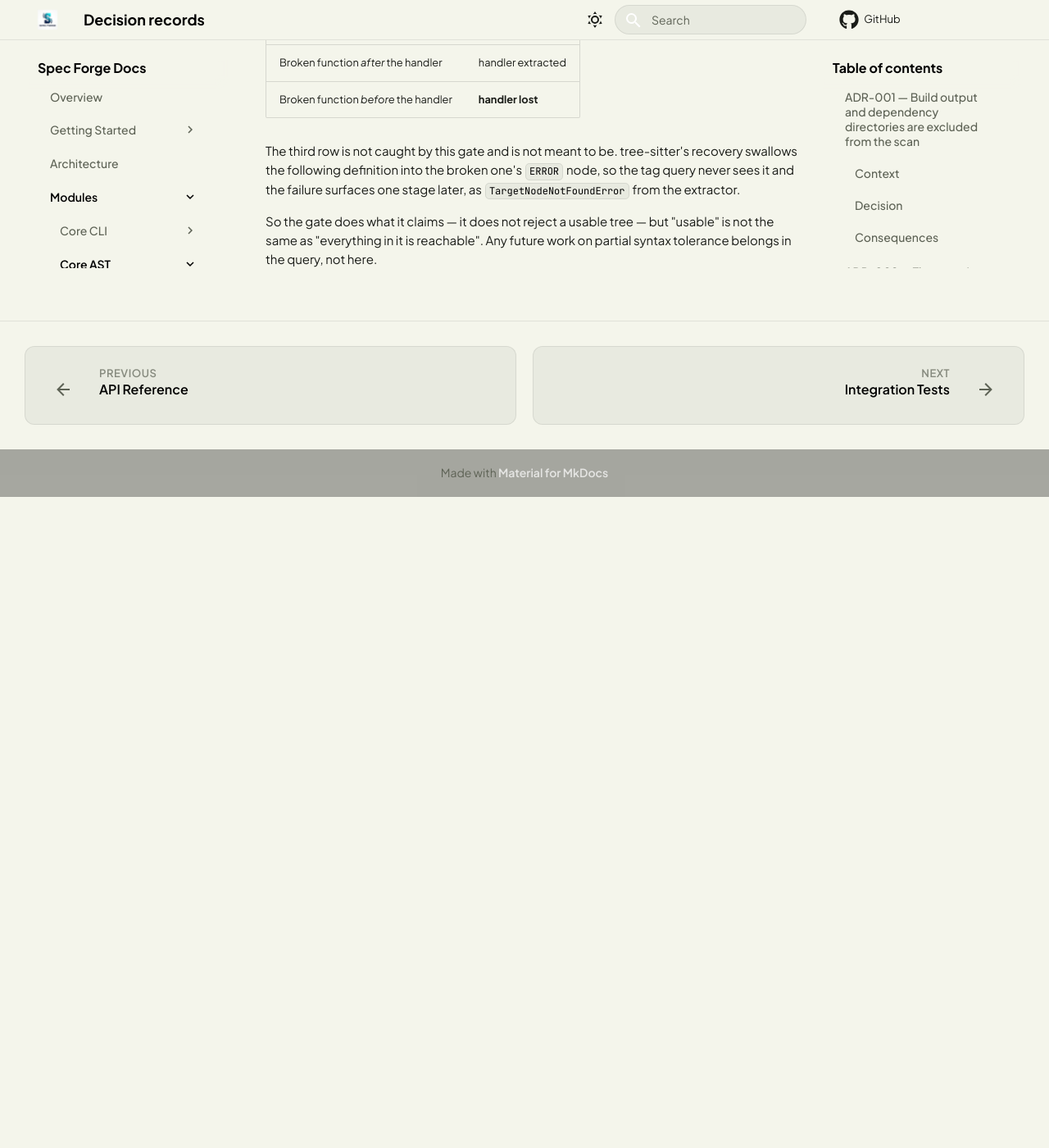
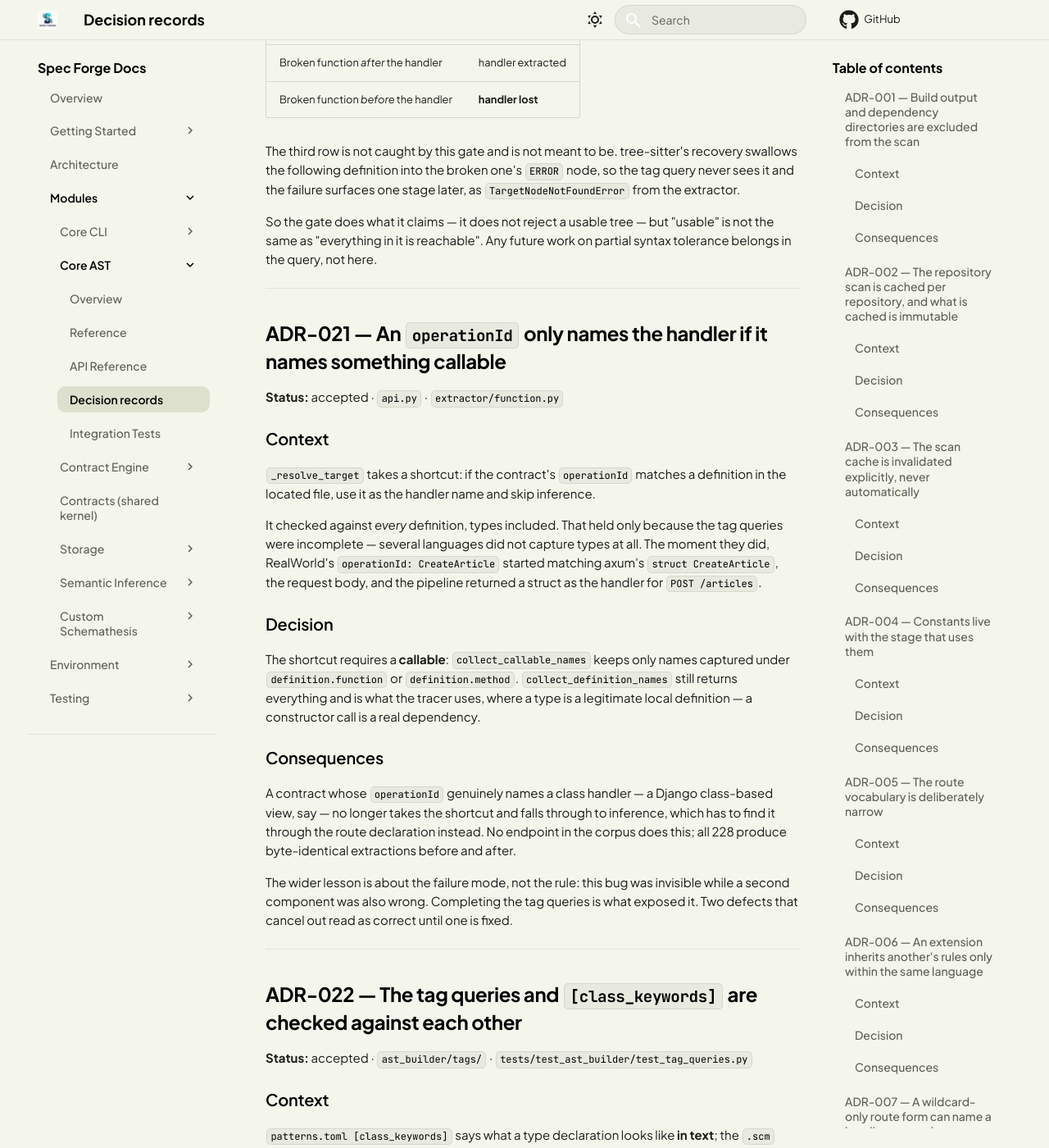
Before and after one commit to Spec-Forge-Testing/specforge-docs, an MkDocs documentation site: the page built from docs/modules/core-ast/adr.md, in a window 1280 px wide and 1400 px high, scrolled down 15898 px. Shown: the whole window at 82% size. Built offline with MkDocs 1.6.1 and Material for MkDocs 9.7.7, drawn with Linux system fonts in a browser that asks for light colours; comment, search, counter and statistics services are not loaded; before the commit the page ends 16504 px from its top, so only the background shows below that; some of the changed text lies outside the part shown.

Commit message:
docs(core-ast): record the tag query consistency rules

```diff
--- a/docs/modules/core-ast/adr.md
+++ b/docs/modules/core-ast/adr.md
@@ -707,3 +707,84 @@ the tag query never sees it and the failure surfaces one stage later, as
 So the gate does what it claims — it does not reject a usable tree — but "usable"
 is not the same as "everything in it is reachable". Any future work on partial
 syntax tolerance belongs in the query, not here.
+
+---
+
+## ADR-021 — An `operationId` only names the handler if it names something callable
+
+**Status:** accepted · `api.py` · `extractor/function.py`
+
+### Context
+
+`_resolve_target` takes a shortcut: if the contract's `operationId` matches a
+definition in the located file, use it as the handler name and skip inference.
+
+It checked against *every* definition, types included. That held only because the
+tag queries were incomplete — several languages did not capture types at all. The
+moment they did, RealWorld's `operationId: CreateArticle` started matching axum's
+`struct CreateArticle`, the request body, and the pipeline returned a struct as
+the handler for `POST /articles`.
+
+### Decision
+
+The shortcut requires a **callable**: `collect_callable_names` keeps only names
+captured under `definition.function` or `definition.method`.
+`collect_definition_names` still returns everything and is what the tracer uses,
+where a type is a legitimate local definition — a constructor call is a real
+dependency.
+
+### Consequences
+
+A contract whose `operationId` genuinely names a class handler — a Django
+class-based view, say — no longer takes the shortcut and falls through to
+inference, which has to find it through the route declaration instead. No
+endpoint in the corpus does this; all 228 produce byte-identical extractions
+before and after.
+
+The wider lesson is about the failure mode, not the rule: this bug was invisible
+while a second component was also wrong. Completing the tag queries is what
+exposed it. Two defects that cancel out read as correct until one is fixed.
+
+---
+
+## ADR-022 — The tag queries and `[class_keywords]` are checked against each other
+
+**Status:** accepted · `ast_builder/tags/` · `tests/test_ast_builder/test_tag_queries.py`
+
+### Context
+
+`patterns.toml [class_keywords]` says what a type declaration looks like **in
+text**; the `.scm` files say what one looks like **in the tree**. Nothing kept
+them in agreement, and seven of eleven extensions had drifted: TypeScript and
+JavaScript captured no class at all, Go captured no `type`, Rust no `struct`,
+`enum` or `trait`, and Java, C# and PHP missed most of theirs.
+
+`c_sharp.scm` also captured `(identifier) @name` without the `name:` field, so
+the first identifier child of a method declaration — the **return type** — was
+recorded as the method's name. `extract_function("ArticleResponse")` returned the
+body of `GetArticle`.
+
+### Decision
+
+Every keyword in `[class_keywords]` must be captured by that language's query,
+enforced by a parametrised test that parses one sample per keyword. Deliberate
+exceptions live in a table with their reason, and the test fails if an exception
+starts being captured — so the list can only shrink by accident, never grow.
+
+Two exceptions exist today, both TypeScript's `interface` and `abstract class`,
+for the reason in the next section.
+
+### Consequences
+
+**A shared query can only name node types that exist in every grammar sharing
+it.** JavaScript's grammar has no `type_identifier` and no
+`interface_declaration`, and a query naming either fails to *compile* for
+JavaScript — not silently, but the file becomes unloadable. That is why the class
+name is captured with the wildcard `(_)` and why TypeScript's interfaces are not
+captured at all: neither an interface nor an abstract class can be a handler or
+be called, so capturing them would not repay splitting the file and reviving the
+duplication [ADR-019](adr.md#adr-019) removed.
+
+The suite grew by 58 cases and now compiles all twelve queries against their real
+grammars, which is the check that would have caught the C# defect the day it was
+written.
```
